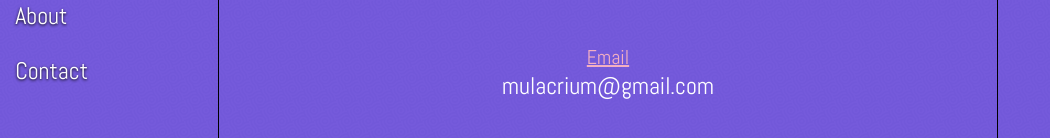
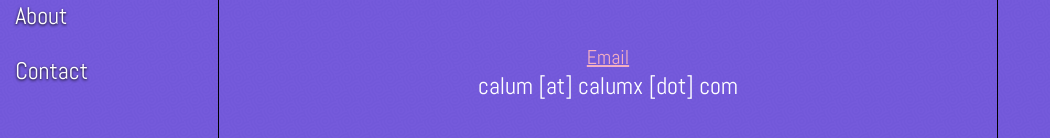
Before and after one commit to calumx/portfolio, a React (Create React App) app: page / in a window 1280 px wide. Both pictures are taken after a click on the element "Contact". Shown: the part 312-450 px from the top of the page, without its empty margins (0-1050 px from the left). Built offline with nearby package versions, Linux system fonts and the light colour scheme.

Commit message:
Updating contact details

```diff
--- a/src/Contact.js
+++ b/src/Contact.js
@@ -5,7 +5,7 @@ const Contact = () => {
     <div className="contact-div">
       <h2>Email </h2>
       <div>
-        <p> mulacrium@gmail.com</p>
+        <p>calum [at] calumx [dot] com</p>
       </div>
     </div>
   );
```
